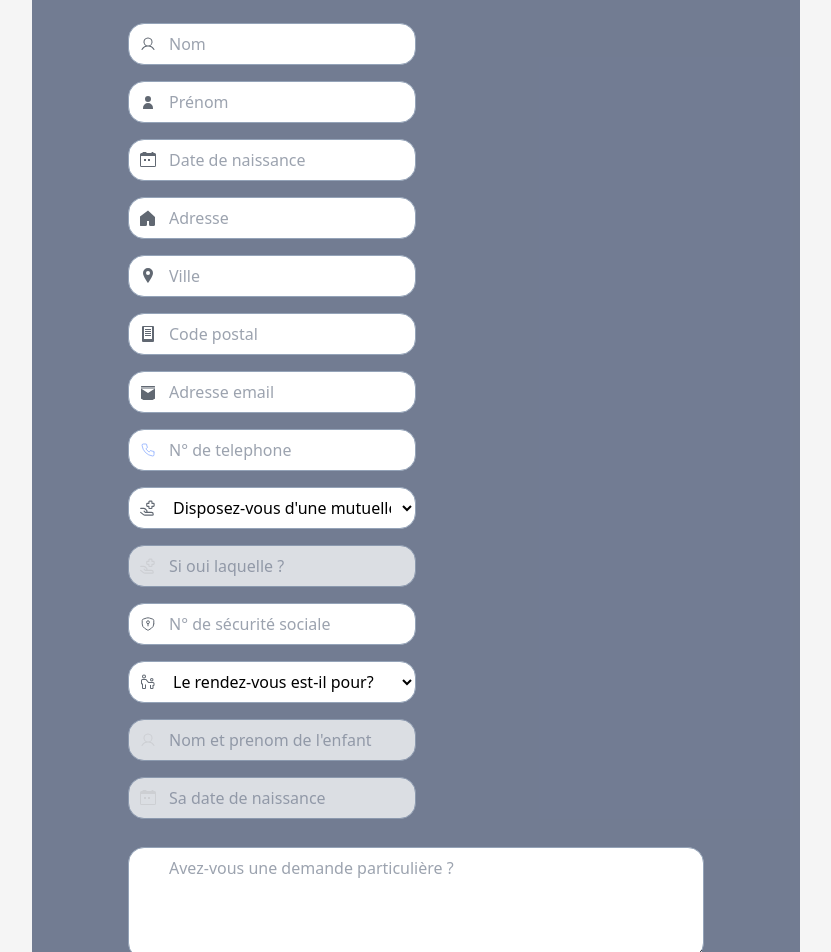
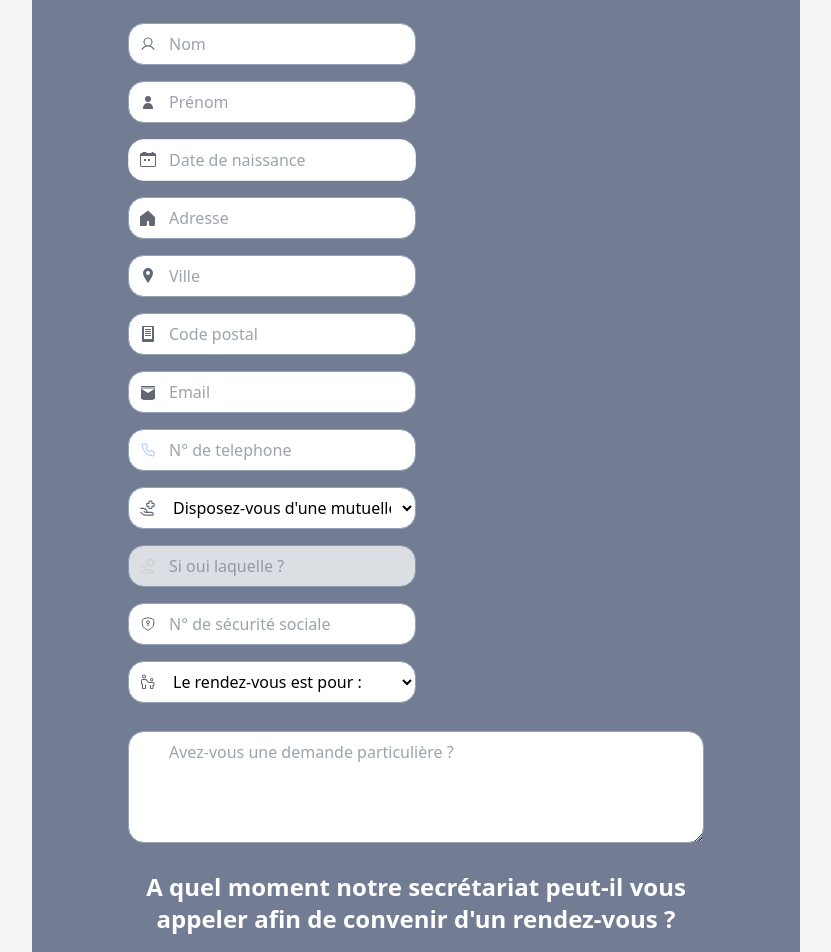
Before and after one commit to Njaka91/Cidro, a React (Vite) app: page /prendrerendez-vous in a window 1280 px wide. Shown: the part 960-1912 px from the top of the page, without its empty margins (224-1055 px from the left). Built offline with nearby package versions, Linux system fonts and the light colour scheme.

Commit message:
regex formulaire ApointementSection

```diff
--- a/src/components/AppointmentSection.jsx
+++ b/src/components/AppointmentSection.jsx
@@ -6,6 +6,8 @@ const AppointmentSection = () => {
   const [isForMe, setIsForMe] = useState("");
   const [appointementDay, setAppointementDay] = useState("");
   const [appointementHour, setAppointementHour] = useState("");
+  const [errors, setErrors] = useState({});
+
   const [formData, setFormData] = useState({
     nom: "",
     prenom: "",
@@ -36,10 +38,38 @@ const AppointmentSection = () => {
 
   const handleChange = (e) => {
     setFormData({ ...formData, [e.target.name]: e.target.value });
+
+    // Efface l'erreur correspondante si l'utilisateur commence à taper
+    setErrors({ ...errors, [e.target.name]: "" });
+  };
+
+  const validateForm = () => {
+    let newErrors = {};
+    if (!formData.nom.trim()) {
+      newErrors.nom = "Champ obligatoire.";
+    }
+    if (!formData.prenom.trim()) {
+      newErrors.prenom = "Champ obligatoire.";
+    }
+
+    if (!formData.email.trim()) {
+      newErrors.email = "Champ obligatoire.";
+    } else if (!/^[^\s@]+@[^\s@]+\.[^\s@]+$/.test(formData.email)) {
+      newErrors.email = "Veuillez entrer une adresse email valide.";
+    }
+    // Ajoutez d'autres validations pour les autres champs ici
+
+    setErrors(newErrors);
+    // Si l'objet newErrors est vide, cela signifie qu'il n'y a pas d'erreurs
+    return Object.keys(newErrors).length === 0;
   };
 
   const handleSubmit = (e) => {
     e.preventDefault();
+
+    if (!validateForm()) {
+      return;
+    }
 
     const templateParams = {
       nom: formData.nom,
@@ -52,11 +82,10 @@ const AppointmentSection = () => {
       telephone: formData.telephone,
       mutuelle: formData.mutuelle,
       secuSociale: formData.secuSociale,
-      nomEtPernomEnfant: formData.nomEtPernomEnfant,
-      dateNaissanceEnfant: formData.dateNaissanceEnfant,
       demande: formData.demande,
       appointementDay: appointementDay,
       appointementHour: appointementHour,
+      isForMe:isForMe
     };
 
     emailjs
@@ -124,8 +153,21 @@ const AppointmentSection = () => {
                   name="nom"
                   value={formData.nom}
                   onChange={handleChange}
-                  className="pl-10 bg-white text-black p-2 rounded-2xl border border-slate-400 w-full focus:ring-2"
-                  placeholder="Nom"
+                  onFocus={(e) => {
+                    e.target.placeholder = "Nom ";
+                    e.target.classList.remove("placeholder-red-500"); // Supprime la classe d'erreur pour le placeholder
+                  }}
+                  onBlur={(e) => {
+                    if (!formData.nom && !errors.nom) {
+                      e.target.placeholder = "Nom "; // Rétablit le placeholder par défaut
+                    }
+                  }}
+                  className={`pl-10 bg-white text-black p-2 rounded-2xl border ${
+                    errors.nom
+                      ? "border-red-500 placeholder-red-500" // Bordure rouge si erreur
+                      : "border-slate-400 focus:border-fuchsia-900" // Bordure grise par défaut, bleue au focus
+                  } w-full focus:outline-none`} // focus:outline-none pour supprimer le contour par défaut
+                  placeholder={errors.nom || "Nom "} // Affiche l'erreur ou le placeholder par défaut
                 />
               </div>
 
@@ -144,8 +186,21 @@ const AppointmentSection = () => {
                   name="prenom"
                   value={formData.prenom}
                   onChange={handleChange}
-                  className="pl-10 bg-white text-black p-2 rounded-2xl border border-slate-400 w-full"
-                  placeholder="Prénom"
+                  onFocus={(e) => {
+                    e.target.placeholder = "Prénom ";
+                    e.target.classList.remove("placeholder-red-500");
+                  }}
+                  onBlur={(e) => {
+                    if (!formData.prenom && !errors.prenom) {
+                      e.target.placeholder = "Prénom ";
+                    }
+                  }}
+                  className={`pl-10 bg-white text-black p-2 rounded-2xl border ${
+                    errors.prenom
+                      ? "border-red-500 placeholder-red-500"
+                      : "border-slate-400 focus:border-fuchsia-900"
+                  } w-full focus:outline-none`}
+                  placeholder={errors.prenom || "Prénom "}
                 />
               </div>
 
@@ -160,12 +215,28 @@ const AppointmentSection = () => {
                 </svg>
 
                 <input
-                  type="text"
+                  type={formData.dateNaissance ? "date" : "text"} // Type texte si pas de date
                   name="dateNaissance"
                   value={formData.dateNaissance}
                   onChange={handleChange}
-                  className="pl-10 bg-white text-black p-2 rounded-2xl border border-slate-400 w-full"
-                  placeholder="Date de naissance"
+                  onClick={(e) => e.target.showPicker()}
+                  onFocus={(e) => {
+                    e.target.type = "date"; // Changer en date lors du focus
+                    e.target.classList.remove("placeholder-red-500");
+                    e.target.showPicker();
+                  }}
+                  onBlur={(e) => {
+                    if (!formData.dateNaissance && !errors.dateNaissance) {
+                      e.target.type = "text"; // Revenir à texte si vide
+                      e.target.placeholder = "Date de naissance"; // Placeholder personnalisé
+                    }
+                  }}
+                  className={`pl-10 bg-white text-black p-2 rounded-2xl border ${
+                    errors.dateNaissance
+                      ? "border-red-500 placeholder-red-500"
+                      : " focus:border-fuchsia-900"
+                  } w-full focus:outline-none`}
+                  placeholder={errors.dateNaissance || "Date de naissance"} // Placeholder si champ de texte
                 />
               </div>
 
@@ -183,7 +254,7 @@ const AppointmentSection = () => {
                   name="adresse"
                   value={formData.adresse}
                   onChange={handleChange}
-                  className="pl-10 bg-white text-black p-2 rounded-2xl border border-slate-400 w-full"
+                  className="focus:outline-none focus:border-fuchsia-900 pl-10 bg-white text-black p-2 rounded-2xl border border-slate-400 w-full"
                   placeholder="Adresse"
                 />
               </div>
@@ -202,7 +273,7 @@ const AppointmentSection = () => {
                   name="ville"
                   value={formData.ville}
                   onChange={handleChange}
-                  className="pl-10 bg-white text-black p-2 rounded-2xl border border-slate-400 w-full"
+                  className="focus:outline-none focus:border-fuchsia-900 pl-10 bg-white text-black p-2 rounded-2xl border border-slate-400 w-full"
                   placeholder="Ville"
                 />
               </div>
@@ -222,11 +293,11 @@ const AppointmentSection = () => {
                   name="codePostal"
                   value={formData.codePostal}
                   onChange={handleChange}
-                  className="pl-10 bg-white text-black p-2 rounded-2xl border border-slate-400 w-full"
+                  className="focus:outline-none focus:border-fuchsia-900 pl-10 bg-white text-black p-2 rounded-2xl border border-slate-400 w-full"
                   placeholder="Code postal"
                 />
               </div>
-
+              <div>
                 <div className="relative flex items-center w-72">
                   <svg
                     xmlns="http://www.w3.org/2000/svg"
@@ -243,9 +314,27 @@ const AppointmentSection = () => {
                     name="email"
                     value={formData.email}
                     onChange={handleChange}
-                  className="pl-10 bg-white text-black p-2 rounded-2xl border border-slate-400 w-full"
-                  placeholder="Adresse email"
+                    onFocus={(e) => {
+                      e.target.placeholder = "Email ";
+                      e.target.classList.remove("placeholder-red-500"); // Supprime la classe d'erreur pour le placeholder
+                    }}
+                    onBlur={(e) => {
+                      if (!formData.email && !errors.email) {
+                        e.target.placeholder = "Email "; // Rétablit le placeholder par défaut
+                      }
+                    }}
+                    className={`pl-10 bg-white text-black p-2 rounded-2xl border ${
+                      errors.email
+                        ? "border-red-500 placeholder-red-500" // Bordure rouge si erreur
+                        : "border-slate-400 focus:border-fuchsia-900" // Bordure grise par défaut, bleue au focus
+                    } w-full focus:outline-none`} // focus:outline-none pour supprimer le contour par défaut
+                    placeholder={errors.email || "Email "} // Affiche l'erreur ou le placeholder par défaut
                   />
+                </div>
+                {errors.email ===
+                  "Veuillez entrer une adresse email valide." && (
+                  <p className="text-red-500 text-sm mt-1">{errors.email}</p>
+                )}
               </div>
 
               <div className="relative flex items-center w-72">
@@ -270,7 +359,7 @@ const AppointmentSection = () => {
                   name="telephone"
                   value={formData.telephone}
                   onChange={handleChange}
-                  className="pl-10 bg-white text-black p-2 rounded-2xl border border-slate-400 w-full"
+                  className="focus:outline-none focus:border-fuchsia-900 pl-10 bg-white text-black p-2 rounded-2xl border border-slate-400 w-full"
                   placeholder="N° de telephone"
                 />
               </div>
@@ -294,7 +383,7 @@ const AppointmentSection = () => {
                   </g>
                 </svg>
                 <select
-                  className="pl-10 bg-white text-black p-2 rounded-2xl border border-slate-400 w-full"
+                  className="focus:outline-none focus:border-fuchsia-900 pl-10 bg-white text-black p-2 rounded-2xl border border-slate-400 w-full"
                   value={hasMutuelle}
                   onChange={(e) => setHasMutuelle(e.target.value)}
                 >
@@ -331,7 +420,7 @@ const AppointmentSection = () => {
                   name="mutuelle"
                   value={formData.mutuelle}
                   onChange={handleChange}
-                  className={`pl-10 bg-white text-black p-2 rounded-2xl border border-slate-400 w-full ${
+                  className={`focus:outline-none focus:border-fuchsia-900 pl-10 bg-white text-black p-2 rounded-2xl border border-slate-400 w-full ${
                     hasMutuelle === "non" || hasMutuelle === ""
                       ? "opacity-75"
                       : ""
@@ -365,7 +454,7 @@ const AppointmentSection = () => {
                   name="secuSociale"
                   value={formData.secuSociale}
                   onChange={handleChange}
-                  className="pl-10 bg-white text-black p-2 rounded-2xl border border-slate-400 w-full"
+                  className="focus:outline-none focus:border-fuchsia-900 pl-10 bg-white text-black p-2 rounded-2xl border border-slate-400 w-full"
                   placeholder="N° de sécurité sociale"
                 />
               </div>
@@ -388,71 +477,22 @@ const AppointmentSection = () => {
                   ></path>
                 </svg>
                 <select
-                  className="pl-10 bg-white placeholder:text-red-600 text-black p-2 rounded-2xl  border border-slate-400 w-full"
+                  className="focus:outline-none focus:border-fuchsia-900 pl-10 bg-white placeholder:text-red-600 text-black p-2 rounded-2xl  border border-slate-400 w-full"
                   value={isForMe}
                   onChange={(e) => setIsForMe(e.target.value)}
                 >
                   <option value="" disabled selected>
-                    Le rendez-vous est-il pour?
+                    Le rendez-vous est pour :
                   </option>
-                  <option value="oui">Oui, c&apos;est pour moi</option>
-                  <option value="non">Non, c&apos; est pour mon enfant</option>
+                  <option value="le demandeur">moi</option>
+                  <option value="l'enfant du demandeur">mon enfant</option>
                 </select>
-              </div>
-
-              <div className="relative flex items-center w-72">
-                <svg
-                  xmlns="http://www.w3.org/2000/svg"
-                  width="1.5em"
-                  height="1.5em"
-                  viewBox="0 0 256 256"
-                  className="absolute left-3 h-4 w-4 opacity-70"
-                >
-                  <path
-                    fill="currentColor"
-                    d="M230.92 212c-15.23-26.33-38.7-45.21-66.09-54.16a72 72 0 1 0-73.66 0c-27.39 8.94-50.86 27.82-66.09 54.16a8 8 0 1 0 13.85 8c18.84-32.56 52.14-52 89.07-52s70.23 19.44 89.07 52a8 8 0 1 0 13.85-8M72 96a56 56 0 1 1 56 56a56.06 56.06 0 0 1-56-56"
-                  ></path>
-                </svg>
-                <input
-                  type="text"
-                  name="nomEtPernomEnfant"
-                  value={formData.nomEtPernomEnfant}
-                  onChange={handleChange}
-                  className={`${
-                    isForMe === "oui" || isForMe === "" ? "opacity-75" : ""
-                  } pl-10 bg-white text-black p-2 rounded-2xl border border-slate-400 w-full`}
-                  placeholder="Nom et prenom de l'enfant"
-                  disabled={isForMe === "oui" || isForMe === ""}
-                />
-              </div>
-
-              <div className="relative flex items-center w-72">
-                <svg
-                  xmlns="http://www.w3.org/2000/svg"
-                  viewBox="0 0 16 16"
-                  fill="currentColor"
-                  className="absolute left-3 h-4 w-4 opacity-70"
-                >
-                  <path d="M3 0a.5.5 0 00-.5.5V1h-1A1.5 1.5 0 000 2.5v11A1.5 1.5 0 001.5 15h13A1.5 1.5 0 0016 13.5v-11A1.5 1.5 0 0014.5 1h-1V.5a.5.5 0 00-.5-.5h-1a.5.5 0 00-.5.5V1h-5V.5a.5.5 0 00-.5-.5h-1zM1 4h14v10H1V4zm3 3h2v2H4V7zm4 0h2v2H8V7z" />
-                </svg>
-
-                <input
-                  type="text"
-                  name="dateNaissanceEnfant"
-                  value={formData.dateNaissanceEnfant}
-                  onChange={handleChange}
-                  className={`${
-                    isForMe === "oui" || isForMe === "" ? "opacity-75" : ""
-                  } pl-10 bg-white text-black p-2 rounded-2xl border border-slate-400 w-full`}
-                  placeholder="Sa date de naissance"
-                  disabled={isForMe === "oui" || isForMe === ""}
-                />
               </div>
             </div>
             <div>
               <div className="flex w-3/4 max-w-3xl mx-auto flex-row flex-wrap justify-between gap-4 py-7">
                 <textarea
-                  className="pl-10 bg-white text-black p-2 rounded-2xl border border-slate-400 w-full h-28"
+                  className="focus:outline-none focus:border-fuchsia-900 pl-10 bg-white text-black p-2 rounded-2xl border border-slate-400 w-full h-28"
                   placeholder="Avez-vous une demande particulière ?"
                   name="demande"
                   value={formData.demande}
```
Lines whose indentation alone changed are shown as unchanged.
